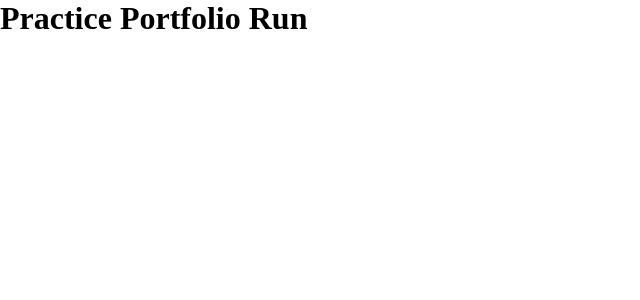
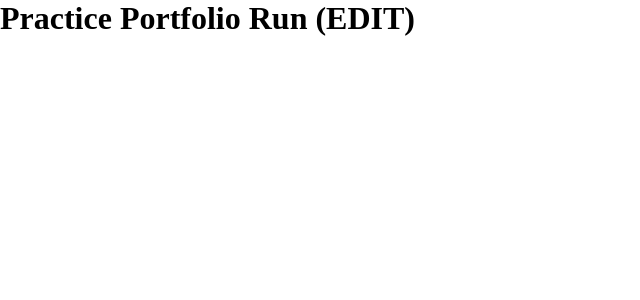
Before and after one commit to tylerquinnlewisu/portfolio-tq, a React (Create React App) app: page / in a window 1280 px wide. Shown: the top 300 px of the page, without its empty margins (0-640 px from the left). Built offline with nearby package versions, Linux system fonts and the light colour scheme; a web font is replaced by a local one.

Commit message:
Testing Git Push Change

```diff
--- a/src/components/App.jsx
+++ b/src/components/App.jsx
@@ -2,7 +2,7 @@ import React from "react";
 function App(){
     return (
         <div>
-            <h1>Practice Portfolio Run</h1>
+            <h1>Practice Portfolio Run (EDIT)</h1>
         </div>
     );
 }
```
Also changed, not shown: 1 other file (tests, documents, lock files or other folders).
